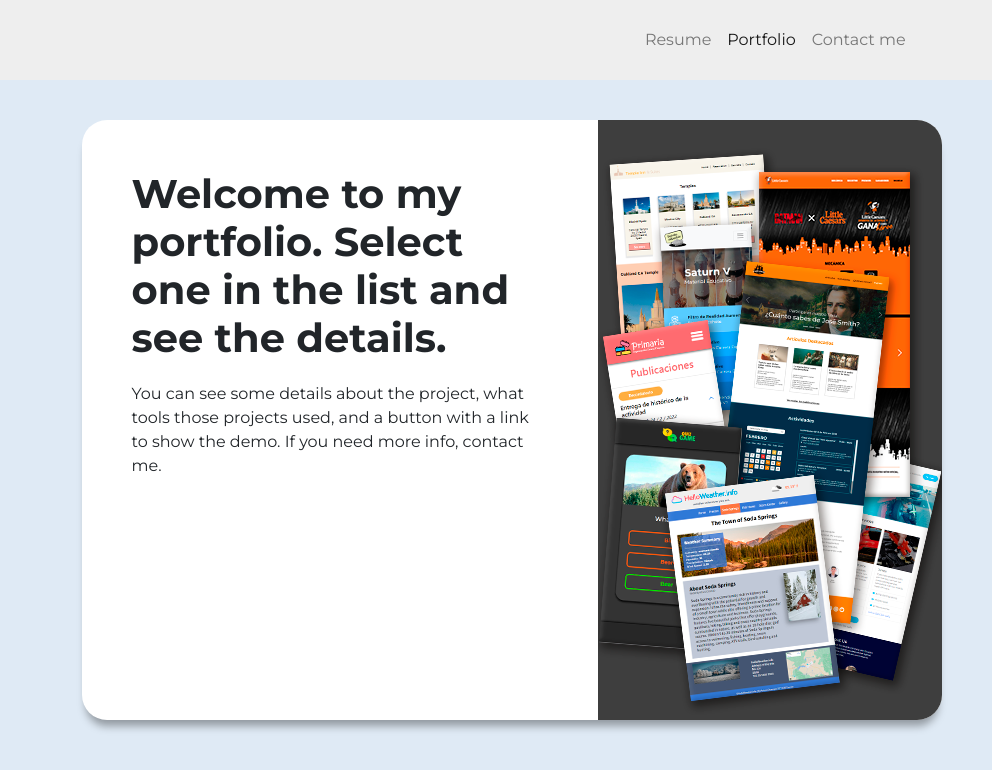
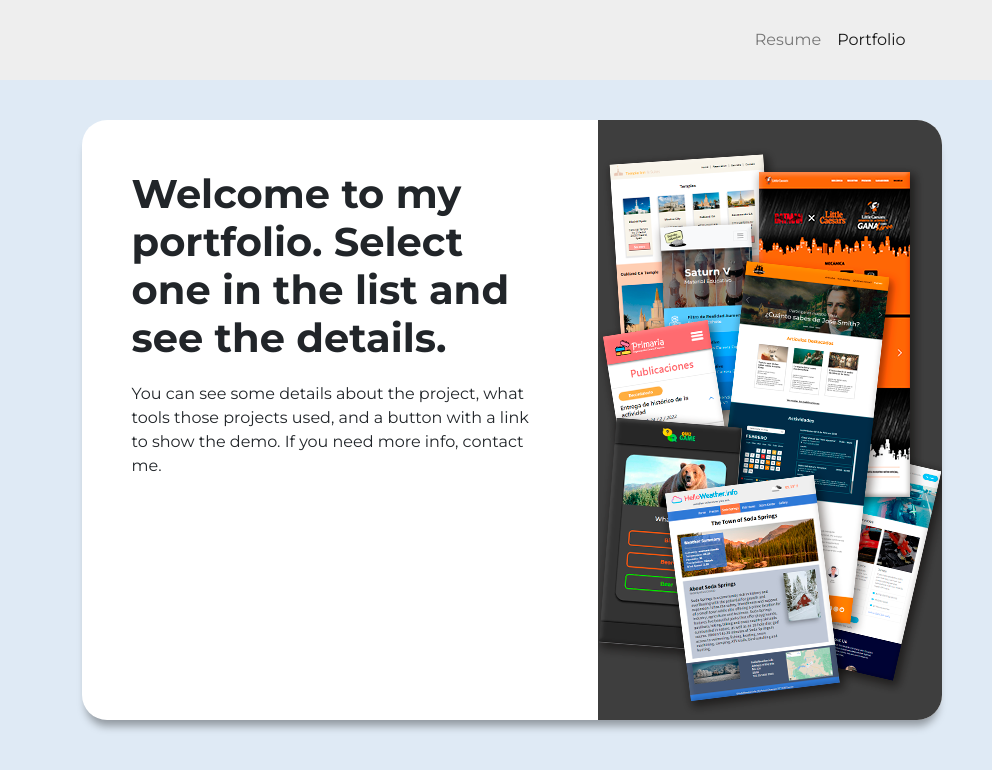
Before and after one commit to AOcampo93/wdd-131, a plain HTML site: page resume/portafolio.html in a window 1280 px wide. Shown: the full height of the page, 288-1280 px from the left. Drawn offline with nearby package versions, Linux system fonts and the light colour scheme.

Commit message:
menu changed

```diff
--- a/resume/portafolio.html
+++ b/resume/portafolio.html
@@ -52,9 +52,6 @@
                         </li>
                         <li class="nav-item active">
                             <a class="nav-link" href="portafolio.html">Portfolio <span class="sr-only">(current)</span></a>
-                        </li>
-                        <li class="nav-item">
-                            <a class="nav-link" href="contacto.php">Contact me</a>
                         </li>
                     </ul>
                 </div>
```
Also changed, not shown: resume/index.html (+0 -3 lines).
